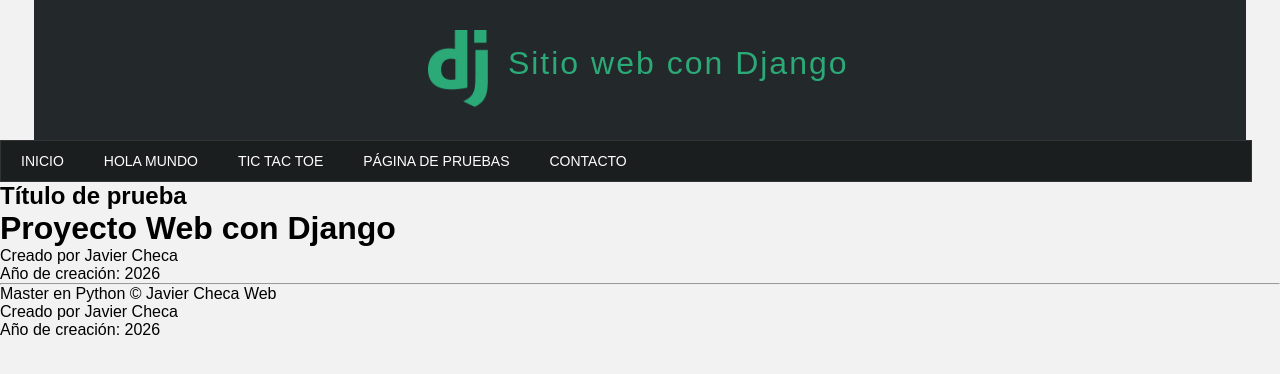
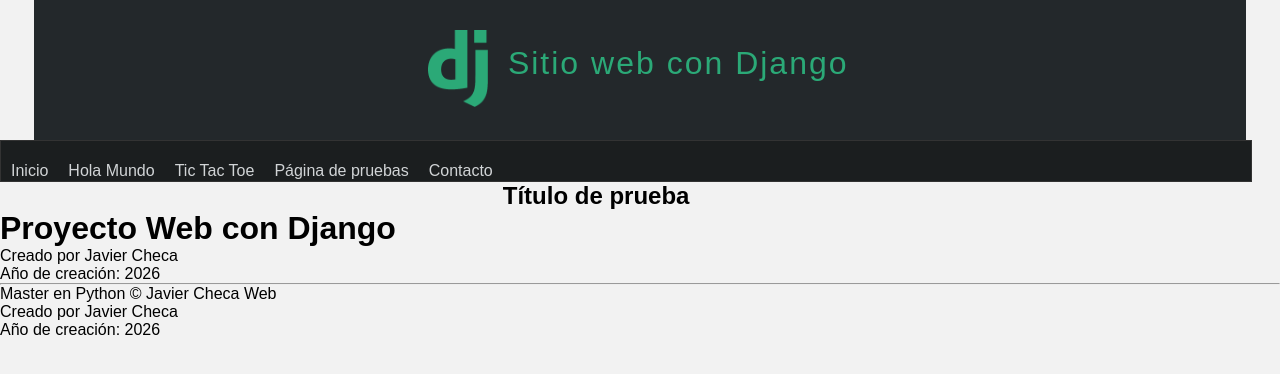
Before and after one commit to Javier-Checa/MASTER-PYTHON, a Django app: page / in a window 1280 px wide. Shown: the top 374 px of the page. Run offline with Django 3.2, Linux system fonts and the light colour scheme.

Commit message:
Aprendiendo Django cont100

```diff
--- a/22-django/AprendiendoDjango/miapp/static/css/styles.css
+++ b/22-django/AprendiendoDjango/miapp/static/css/styles.css
@@ -67,8 +67,9 @@ nav ul li{
 
 nav ul li a{
     display: block;
-    padding: 0px 20px;
-    color: #fff;
-    font-size: 14px;
-    text-transform: uppercase;
+    padding: 10px;
+    padding-left: 10px;
+    padding-right: 10px;
+    color: #d1d4d6;
+    font-size: 16px;
 }
```
